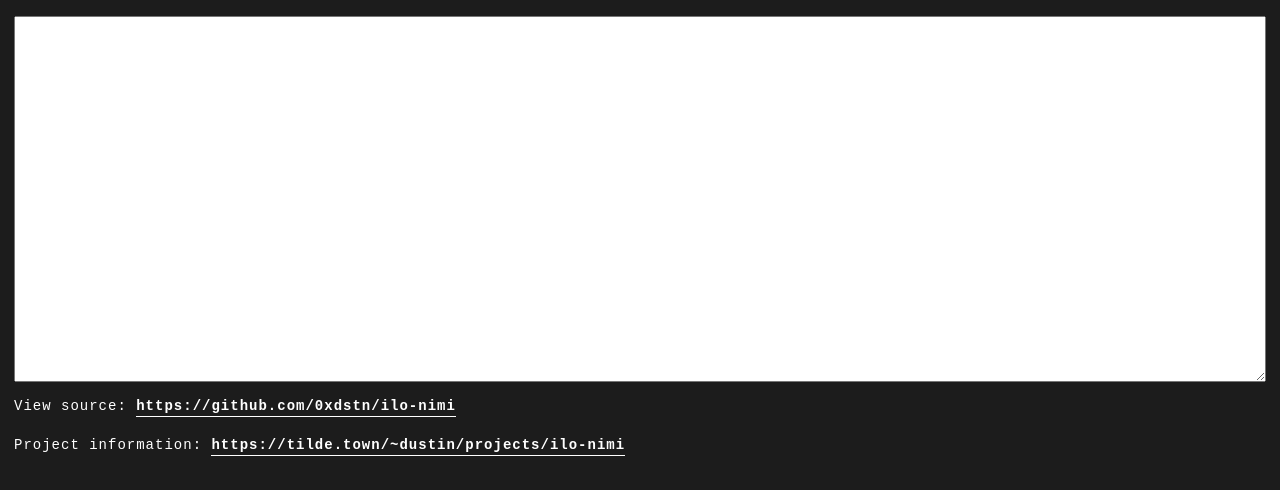
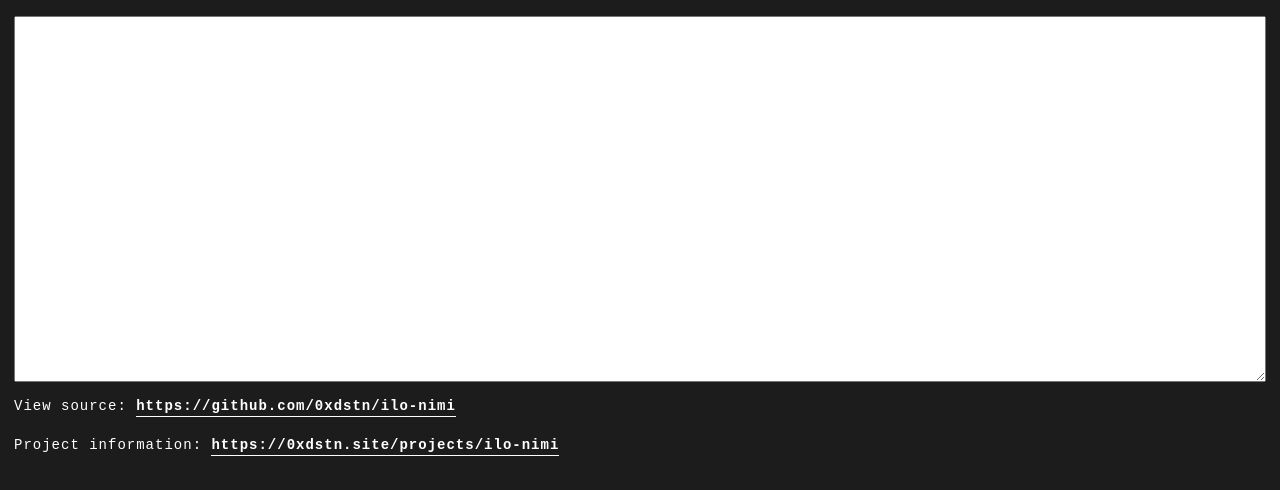
Before and after one commit to 0xdstn/ilo-nimi, a plain HTML site: page index.html in a window 1280 px wide. Shown: the part 62-552 px from the top of the page. Drawn offline with Linux system fonts and the light colour scheme.

Commit message:
Updated index

```diff
--- a/index.html
+++ b/index.html
@@ -14,7 +14,7 @@
 			<p id="output"></p>
 
             <p>View source: <a href="https://github.com/0xdstn/ilo-nimi" target="_blank">https://github.com/0xdstn/ilo-nimi</a></p>
-            <p>Project information: <a href="https://tilde.town/~dustin/projects/ilo-nimi" target="_blank">https://tilde.town/~dustin/projects/ilo-nimi</a></p>
+            <p>Project information: <a href="https://0xdstn.site/projects/ilo-nimi" target="_blank">https://0xdstn.site/projects/ilo-nimi</a></p>
   		</div>
 
         <script src="main.js"></script>
```
